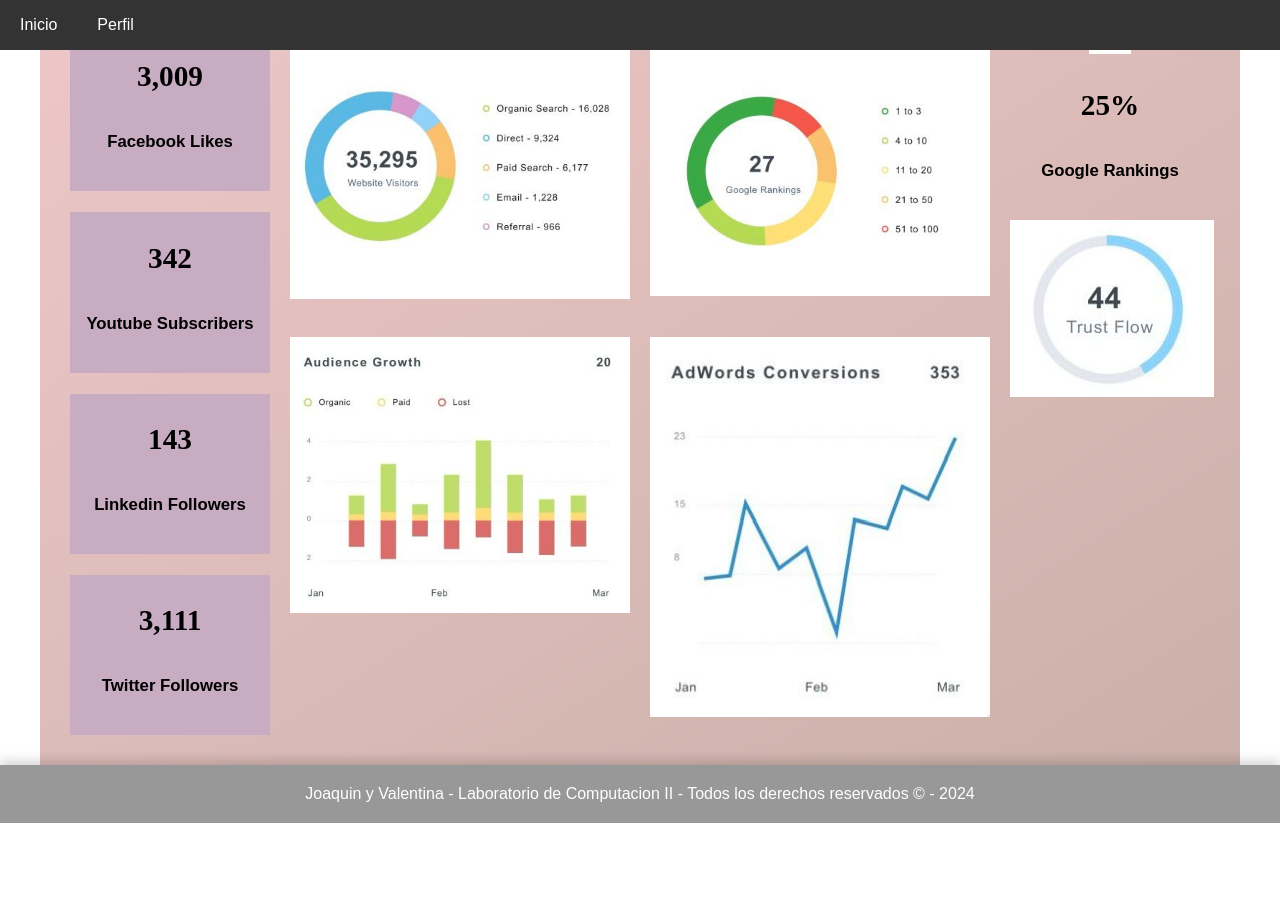
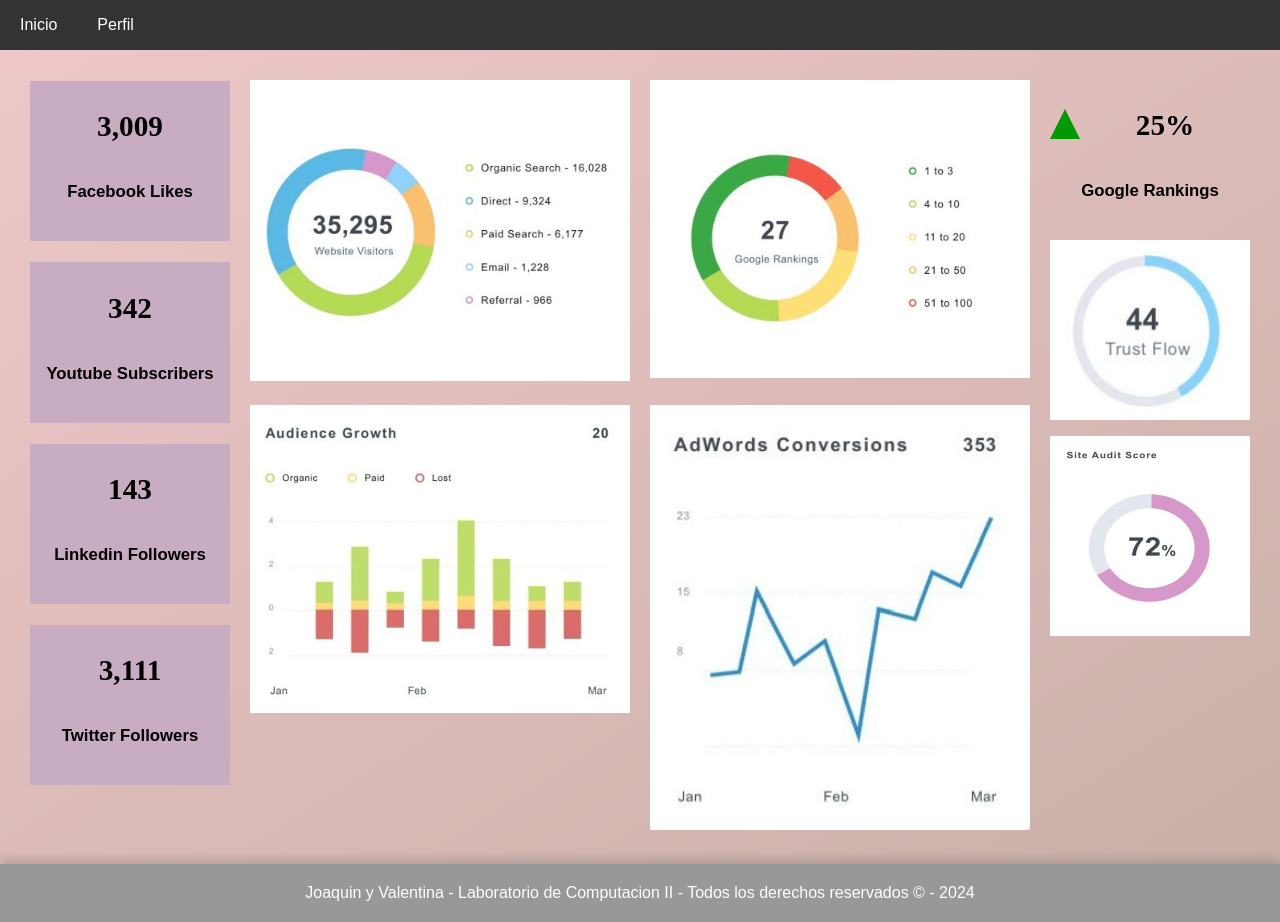
Before and after one commit to jauday/TRABAJO-FINAL, a plain HTML site: page index.html in a window 1280 px wide. Before the commit the page ends 823 px from the top, so only its background shows below. Drawn offline with Linux system fonts and the light colour scheme.

Commit message:
Proyecto listo

```diff
--- a/css/estilos_index.css
+++ b/css/estilos_index.css
@@ -1,7 +1,7 @@
 .container {
   display: flex;
-  max-width: 1200px; /* Agregamos un ancho máximo para el contenido */
-  margin: 0 auto; /* Centramos el contenido */
+  max-width: 1400px; /* Agregamos un ancho máximo para el contenido */
+  /*margin: 0 auto;  Centramos el contenido */
 }
 
 .widgets-izquierda {
@@ -44,6 +44,14 @@
 
 .widgets-derecha > div {
   margin-bottom: 10px;
+}
+
+.imagentriangulo{
+  width: 30px;
+  height: 30px;
+  background-color: transparent;
+  float: left;
+
 }
 
 .widgets-abajo {
--- a/index.html
+++ b/index.html
@@ -55,18 +55,18 @@
       <div>
         <img src="./img/6.png" alt="AdWords Conversions" class="center-image">
       </div>
-      <!-- <div>
-        <img src="./img/7.png" alt="Site Audit Score" class="center-image">
-      </div>-->
     </div>
     <div class="widgets-derecha">
       <div> <!-- Primer widget -->
-        <img src="./img/3.png" alt="Google Rankings2">
+        <img src="./img/triangulo-verde.png" alt="Google Rankings2" class="imagentriangulo" >
         <h3> 25% </h3>
         <h6> Google Rankings </h6>
       </div>
       <div>
-        <img src="./img/4.png" alt="Trust Flow">
+        <img src="./img/4.png" alt="Trust Flow" width="200" height="180">
+      </div>
+      <div>
+        <img src="./img/7.png" alt="Site Audit Score" width="200" height="200">
       </div>
     </div>
   </main>
```
Also changed, not shown: img/triangulo-verde.png (added).
